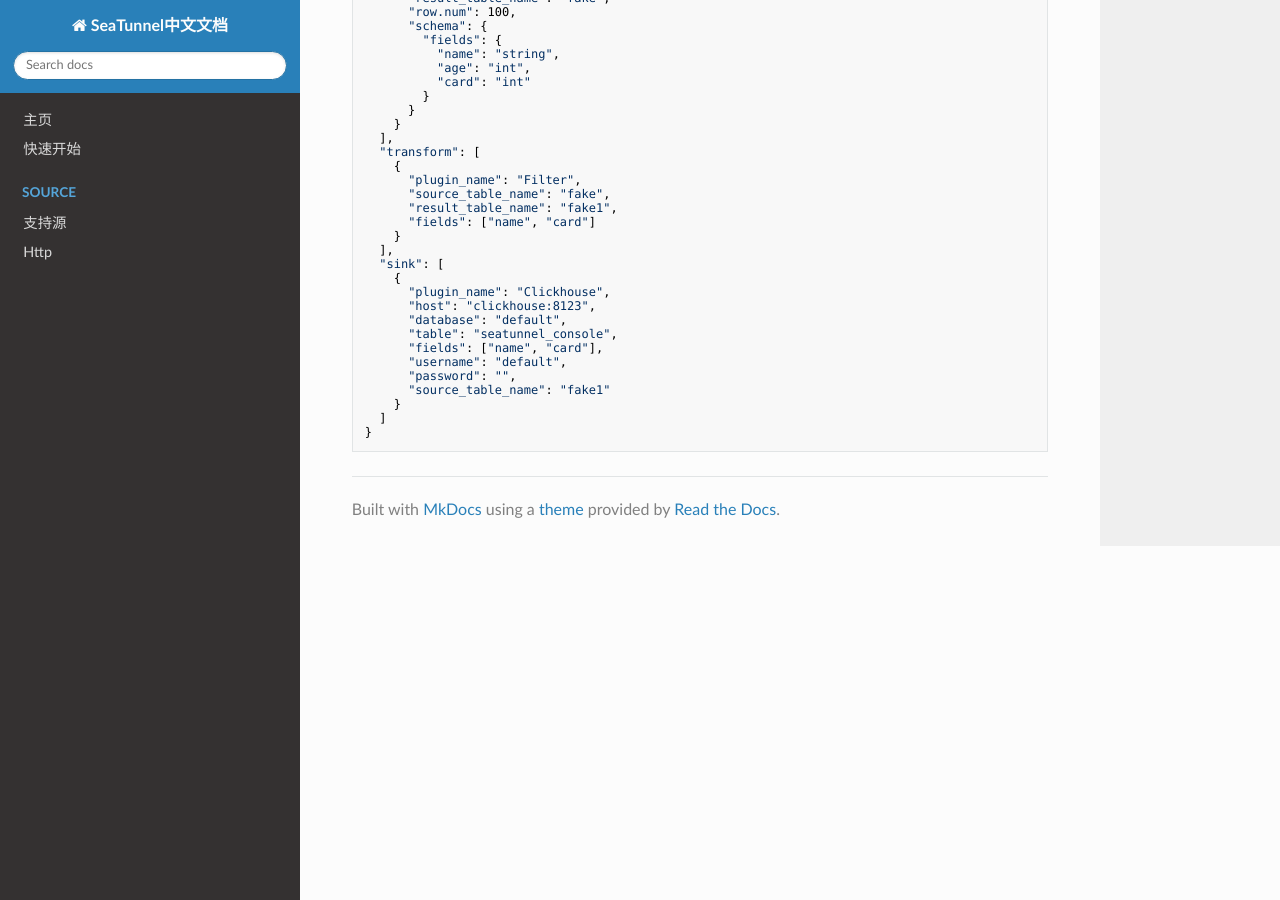
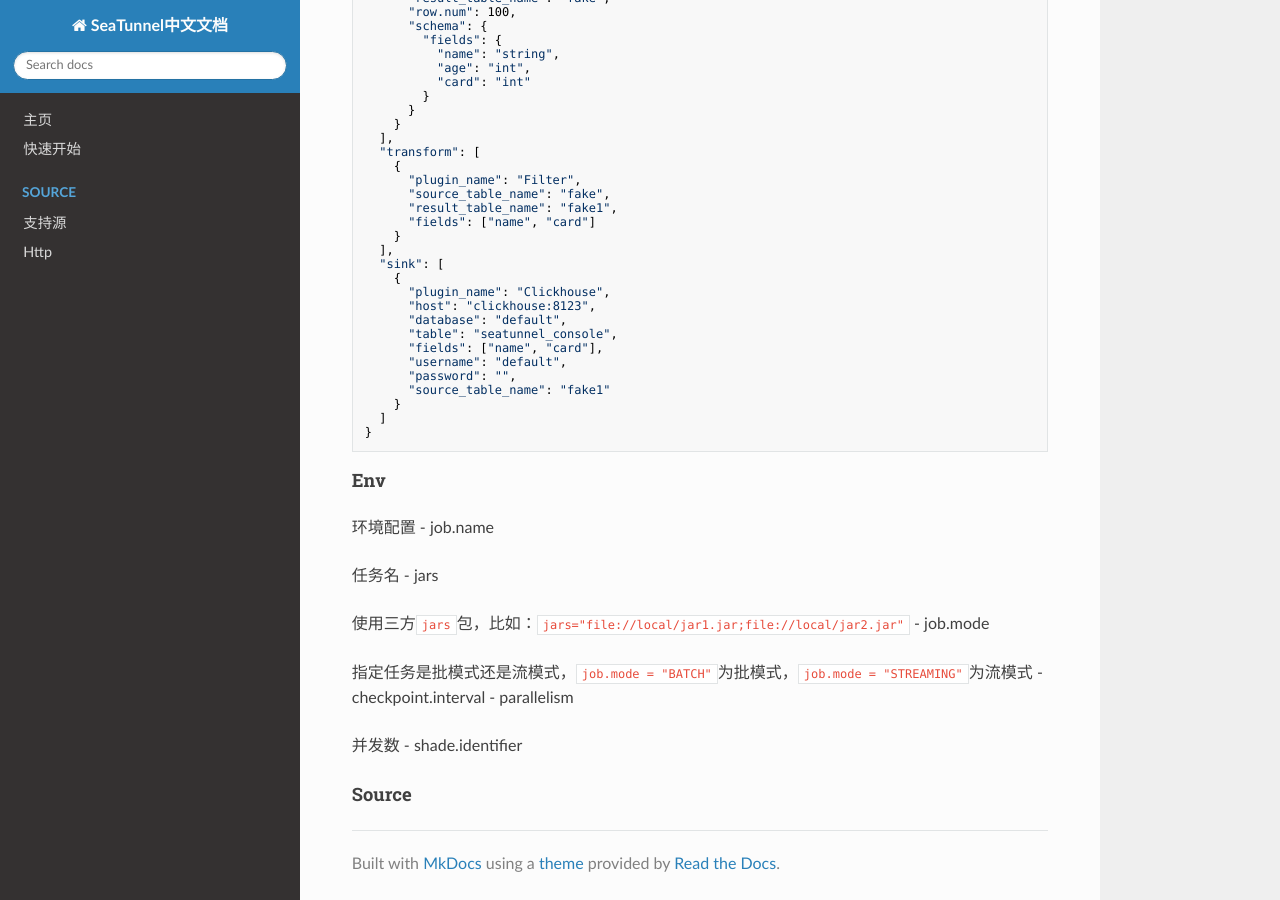
Before and after one commit to tsingliuwin/SeaTunnel, an MkDocs documentation site: the page built from docs/config.md, in a window 1280 px wide and 900 px high, scrolled down 1089 px. Built offline with MkDocs 1.6.1, drawn with Linux system fonts in a browser that asks for light colours; nearby versions of some CDN libraries.

Commit message:
Env介绍

````diff
--- a/docs/config.md
+++ b/docs/config.md
@@ -86,3 +86,21 @@ sink {
   ]
 }
 ```
+#### Env
+环境配置
+- job.name
+
+任务名
+- jars
+
+使用三方`jars`包，比如：`jars="file://local/jar1.jar;file://local/jar2.jar"`
+- job.mode
+
+指定任务是批模式还是流模式，`job.mode = "BATCH"`为批模式，`job.mode = "STREAMING"`为流模式
+- checkpoint.interval
+- parallelism
+
+并发数
+- shade.identifier
+
+#### Source
````
